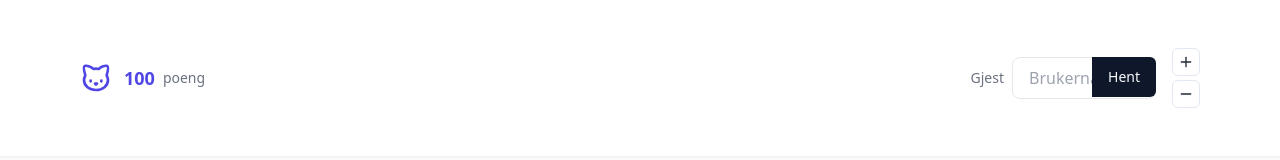
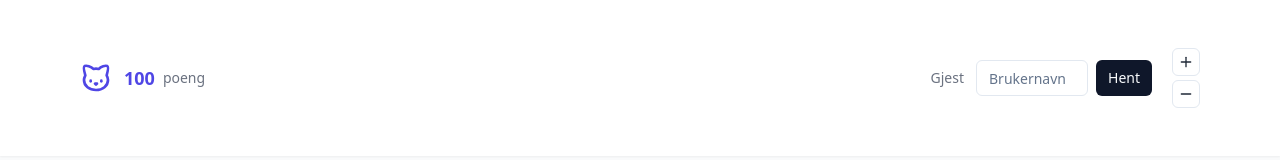
Before and after one commit to Kurokodairu/train-redeem-gain, a React (Vite) app: page / in a window 1280 px wide. Shown: the top 160 px of the page. Built offline with nearby package versions, Linux system fonts and the light colour scheme.

Commit message:
Fix: Header input and button styling
Adjust the styling of the input field and "Hent" button in the header for better appearance and usability.

```diff
--- a/src/components/Header.tsx
+++ b/src/components/Header.tsx
@@ -2,6 +2,7 @@
 import React from 'react';
 import { Cat, Plus, Minus } from 'lucide-react';
 import { Button } from './ui/button';
+import { Input } from './ui/input';
 
 interface HeaderProps {
   points?: number;
@@ -20,16 +21,16 @@ const Header: React.FC<HeaderProps> = ({ points = 0, username = "" }) => {
           </div>
         </div>
 
-        <div className="flex items-center gap-2">
+        <div className="flex items-center gap-3">
           <div className="text-sm text-fitness-muted">{username || "Gjest"}</div>
 
-          <div className="relative flex items-center">
-            <input
+          <div className="flex items-center gap-2">
+            <Input
               type="text"
               placeholder="Brukernavn"
-              className="fitness-input w-36"
+              className="w-28 h-9 text-sm"
             />
-            <Button className="absolute right-0 top-0 bottom-0 rounded-l-none" variant="default">
+            <Button size="sm" className="h-9">
               Hent
             </Button>
           </div>
```
